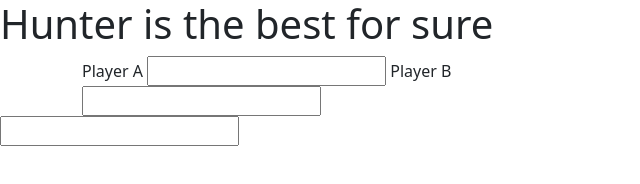
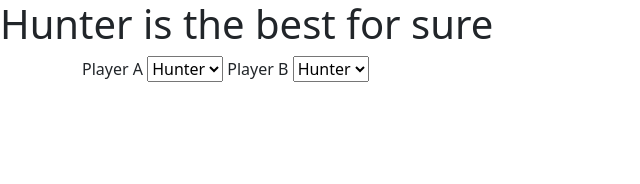
Before and after one commit to pizza-hunter/Tennis_scores, a plain HTML site: page index.html in a window 1280 px wide. Shown: the whole page, without its empty margins (0-640 px from the left). Drawn offline with nearby package versions, Linux system fonts and the light colour scheme.

Commit message:
more stuff

```diff
--- a/index.html
+++ b/index.html
@@ -17,14 +17,23 @@
         <div class="row">
             <div class="col-lg-6">
                 <label for="playerAInput">Player A</label>
-                <input name="playerAInput">
+                <select name="playerAInput">
+                    <option>Hunter</option>
+                    <option>Ben</option>
+                    <option>Jack</option>
+                    <option>Yianni</option>
+                </select>
                 <label for="playerBInput">Player B</label>
-                <input name="playerBInput">
+                <select name="playerBInput">
+                    <option>Hunter</option>
+                    <option>Ben</option>
+                    <option>Jack</option>
+                    <option>Yianni</option>
+                </select>
             </div>
 
         </div>
     </div>
-    <input>
 
 </body>
 
--- /dev/null
+++ b/styles.css
@@ -0,0 +1,4 @@
+html {
+  background-color: #181a1b;
+  color: #d1cdc7;
+}
```
